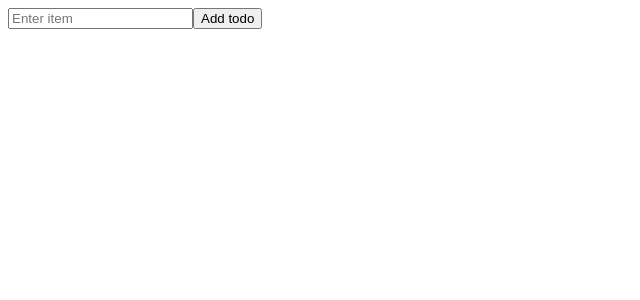
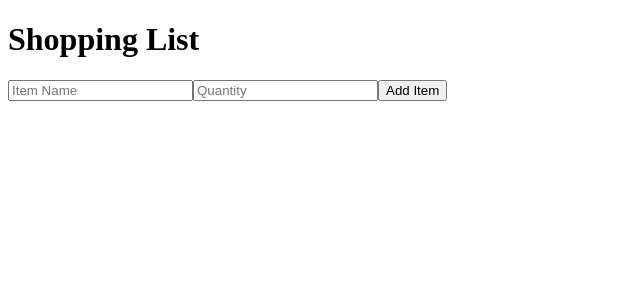
Before and after one commit to mitchtembo/React-123, a React (Vite) app: page / in a window 1280 px wide. Shown: the top 300 px of the page, without its empty margins (0-640 px from the left). Built offline with nearby package versions, Linux system fonts and the light colour scheme.

Commit message:
react forms

```diff
--- a/src/App.jsx
+++ b/src/App.jsx
@@ -1,11 +1,10 @@
 import React from 'react'
-import Counter from './Counter'
-import TodoLis from './TodoLis'
+import ShoppingList from './ShoppingList'
 
 const App = () => {
   return (
     <div>
-      <TodoLis/>
+      <ShoppingList />
     </div>
   )
 }
--- /dev/null
+++ b/src/ShoppingList.jsx
@@ -0,0 +1,58 @@
+import { useState } from "react";
+
+const ShoppingList = () => {
+    const [cart, setCart] = useState({
+        name: "",
+        items: [],
+        quantity: ""
+    });
+
+    const handleSubmit = (e) => {
+        e.preventDefault();
+
+        if (!cart.name || !cart.quantity) return;
+
+        const newItem = {
+            name: cart.name,
+            quantity: parseInt(cart.quantity) || 0
+        };
+
+        setCart(prevCart => ({
+            ...prevCart,
+            items: [...prevCart.items, newItem], // Spread existing items into a new array
+            name: "",
+            quantity: ""
+        }));
+    };
+
+    return (
+        <div>
+            <h1>Shopping List</h1>
+            <form onSubmit={handleSubmit}>
+                <input
+                    type="text"
+                    placeholder="Item Name"
+                    value={cart.name}
+                    onChange={(e) => setCart(prevCart => ({ ...prevCart, name: e.target.value }))}
+                />
+                <input
+                    type="number"
+                    placeholder="Quantity"
+                    value={cart.quantity}
+                    onChange={(e) => setCart(prevCart => ({ ...prevCart, quantity: e.target.value }))}
+                />
+                <button type="submit">Add Item</button>
+            </form>
+
+            <ul>
+                {cart.items.map((item, index) => (
+                    <li key={index}>
+                        {item.name} - Quantity: {item.quantity}
+                    </li>
+                ))}
+            </ul>
+        </div>
+    );
+};
+
+export default ShoppingList;
```
Also changed, not shown: src/Movies.jsx (+9 -0 lines), src/Profile.jsx (added, +38 -0 lines), src/SandBox/MutatingObjects/Cart.jsx (line endings or trailing spaces).
